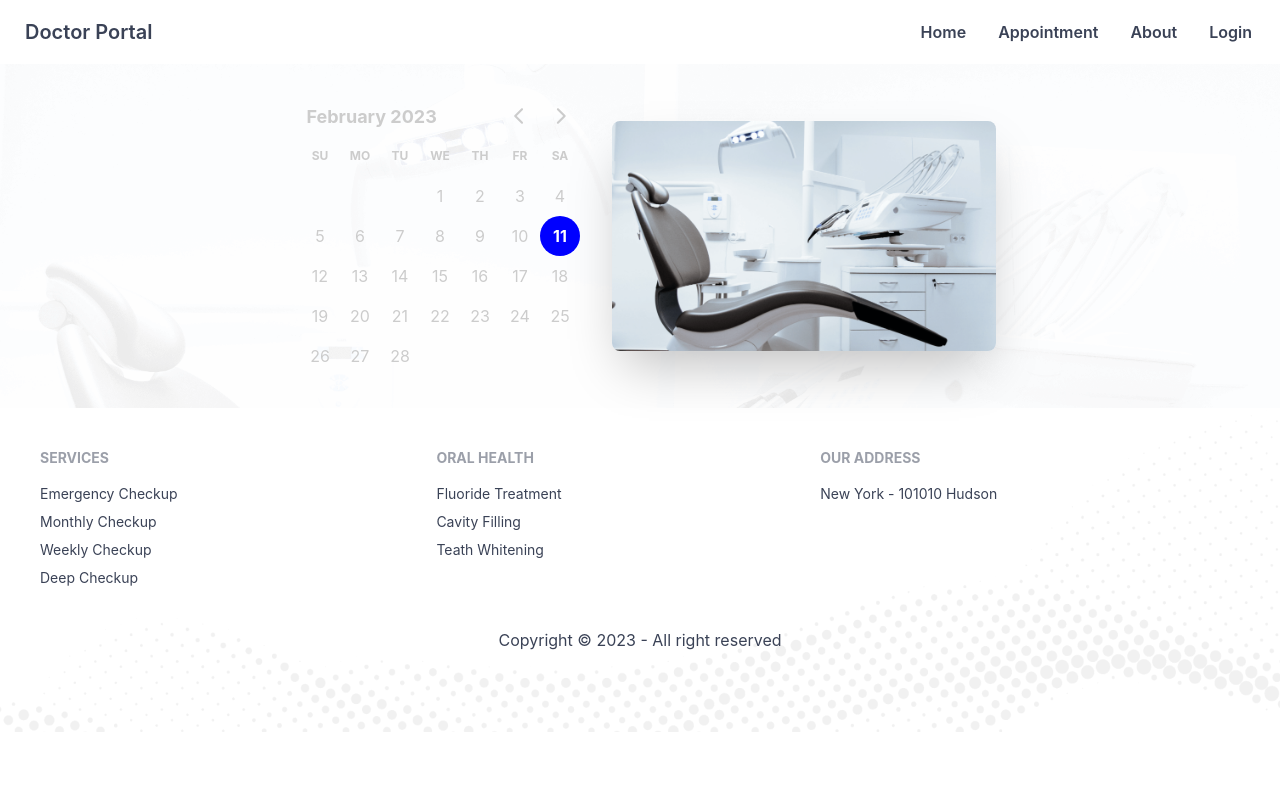
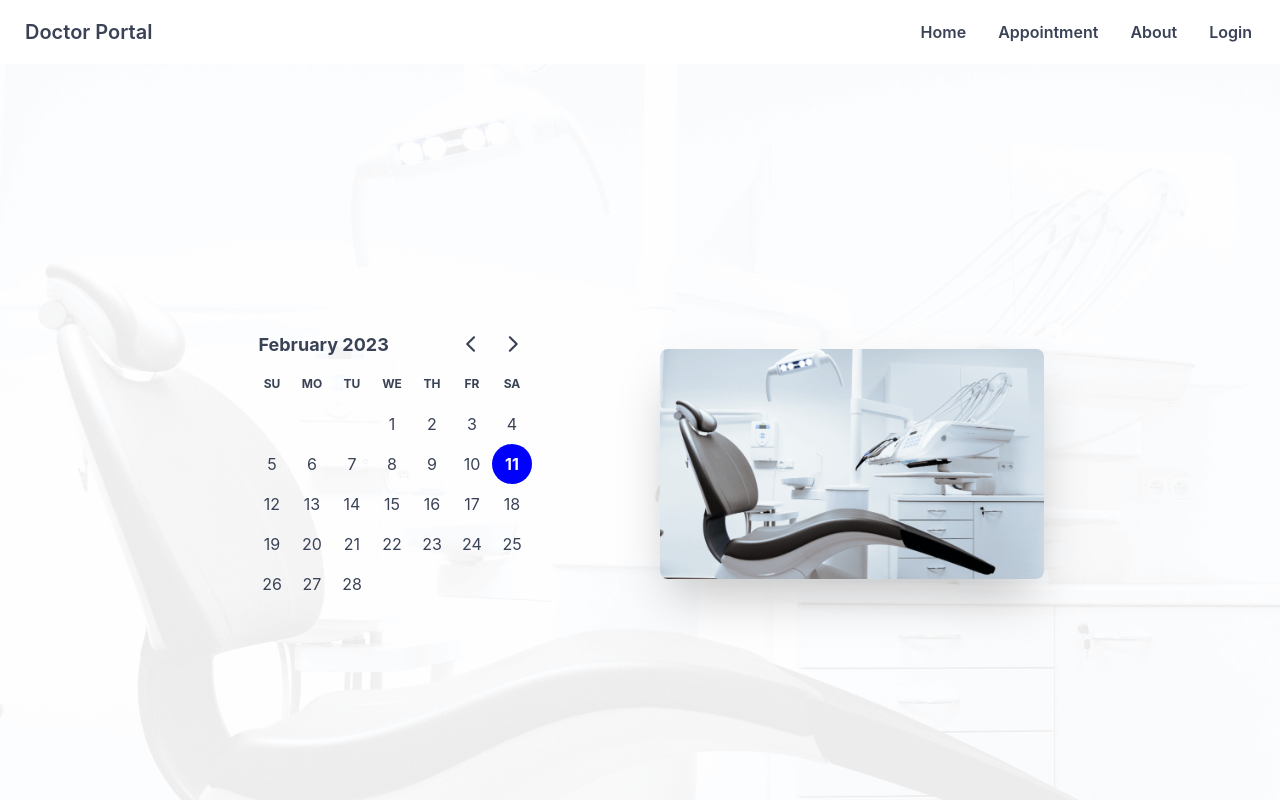
Before and after one commit to ibrahimsarder96/doctor-portal6, a React (Create React App) app: page /appointment in a window 1280 px wide. Shown: the top 800 px of the page. Built offline with nearby package versions, Linux system fonts and the light colour scheme.

Commit message:
state lifting

```diff
--- a/src/Pages/Appointment/Appointment/Appointment.js
+++ b/src/Pages/Appointment/Appointment/Appointment.js
@@ -1,10 +1,16 @@
-import React from 'react';
+import React, { useState } from 'react';
 import AppointmentBanner from '../AppointmentBanner/AppointmentBanner';
+import AvailableAppointments from '../AvailableAppointments/AvailableAppointments';
 
 const Appointment = () => {
+  const [selectedDate, setSelectedDate] = useState(new Date());
   return (
     <div>
-      <AppointmentBanner></AppointmentBanner>
+      <AppointmentBanner
+      selectedDate={selectedDate}
+      setSelectedDate={setSelectedDate}
+      ></AppointmentBanner>
+      <AvailableAppointments selectedDate={selectedDate}></AvailableAppointments>
     </div>
   );
 };
--- a/src/Pages/Appointment/AppointmentBanner/AppointmentBanner.js
+++ b/src/Pages/Appointment/AppointmentBanner/AppointmentBanner.js
@@ -1,9 +1,7 @@
-import React, { useState } from 'react';
 import chair from '../../../assets/images/chair.png';
 import { DayPicker } from 'react-day-picker';
 import bg from '../../../assets/images/bg.png';
-const AppointmentBanner = () => {
-  const [selectedData, setSelectedData] = useState(new Date());
+const AppointmentBanner = ({selectedDate, setSelectedDate}) => {
 
   return (
     <header>
@@ -12,14 +10,14 @@ const AppointmentBanner = () => {
         background: `url(${bg})`,
         backgroundSize: 'cover'
       }}
-     className="hero">
-    <div className="hero-content flex-col lg:flex-row-reverse">
+     className="hero min-h-screen ">
+    <div className="hero-content flex-col lg:flex-row-reverse xl:max-w-screen-2xl ">
     <img src={chair} alt='' className="max-w-sm rounded-lg shadow-2xl" />
-    <div>
+    <div className='text-accent pr-24'>
     <DayPicker
       mode="single"
-      selected={selectedData}
-      onSelect={setSelectedData}
+      selected={selectedDate}
+      onSelect={setSelectedDate}
     />
     </div>
   </div>
--- /dev/null
+++ b/src/Pages/Appointment/AvailableAppointments/AvailableAppointments.js
@@ -0,0 +1,13 @@
+
+import { format } from 'date-fns';
+import React from 'react';
+
+const AvailableAppointments = ({selectedDate}) => {
+  return (
+    <div>
+      <p className='text-center text-primary font-bold'>You have selected date: {format(selectedDate, 'PP')}</p>
+    </div>
+  );
+};
+
+export default AvailableAppointments;
```
